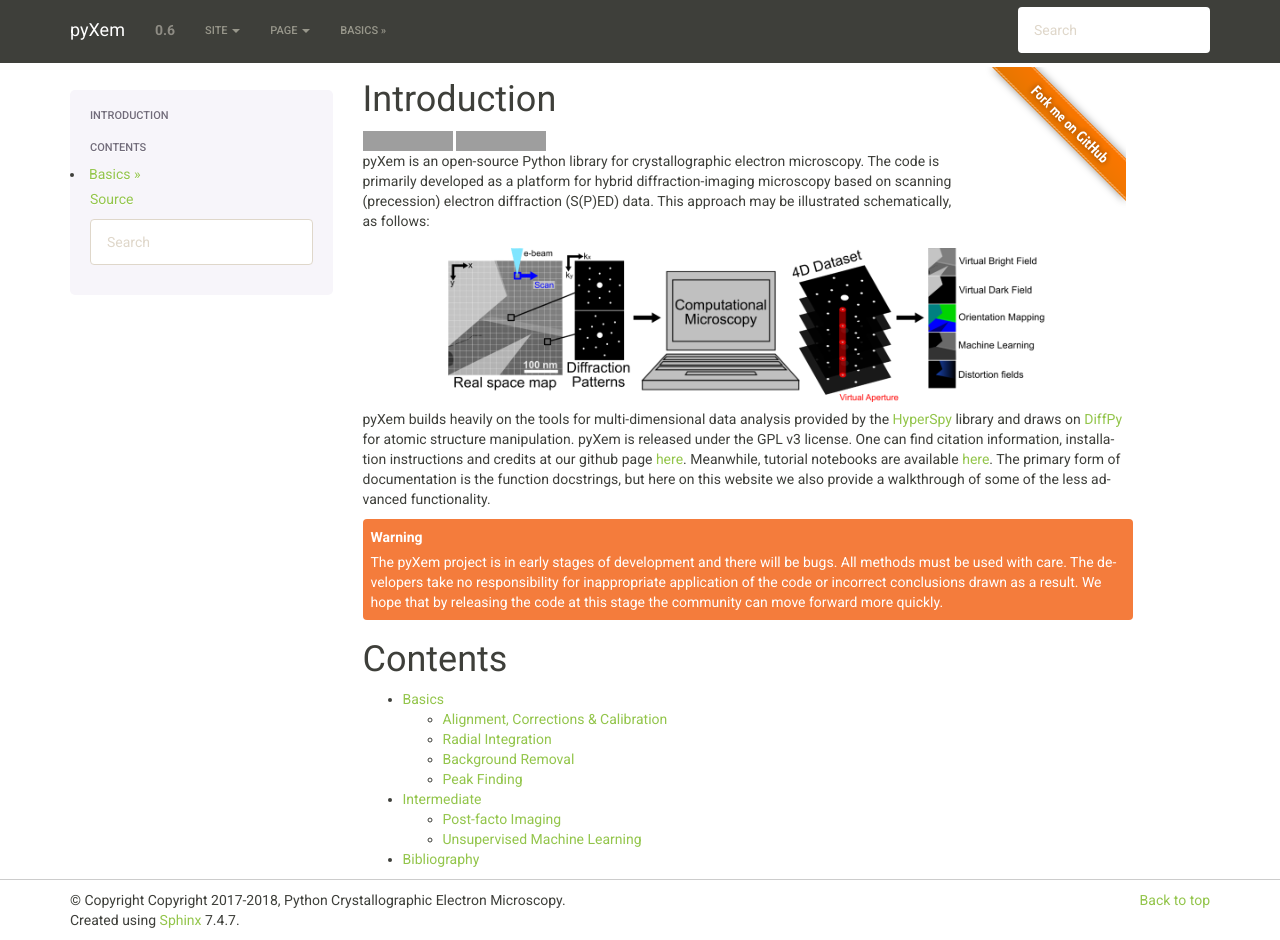
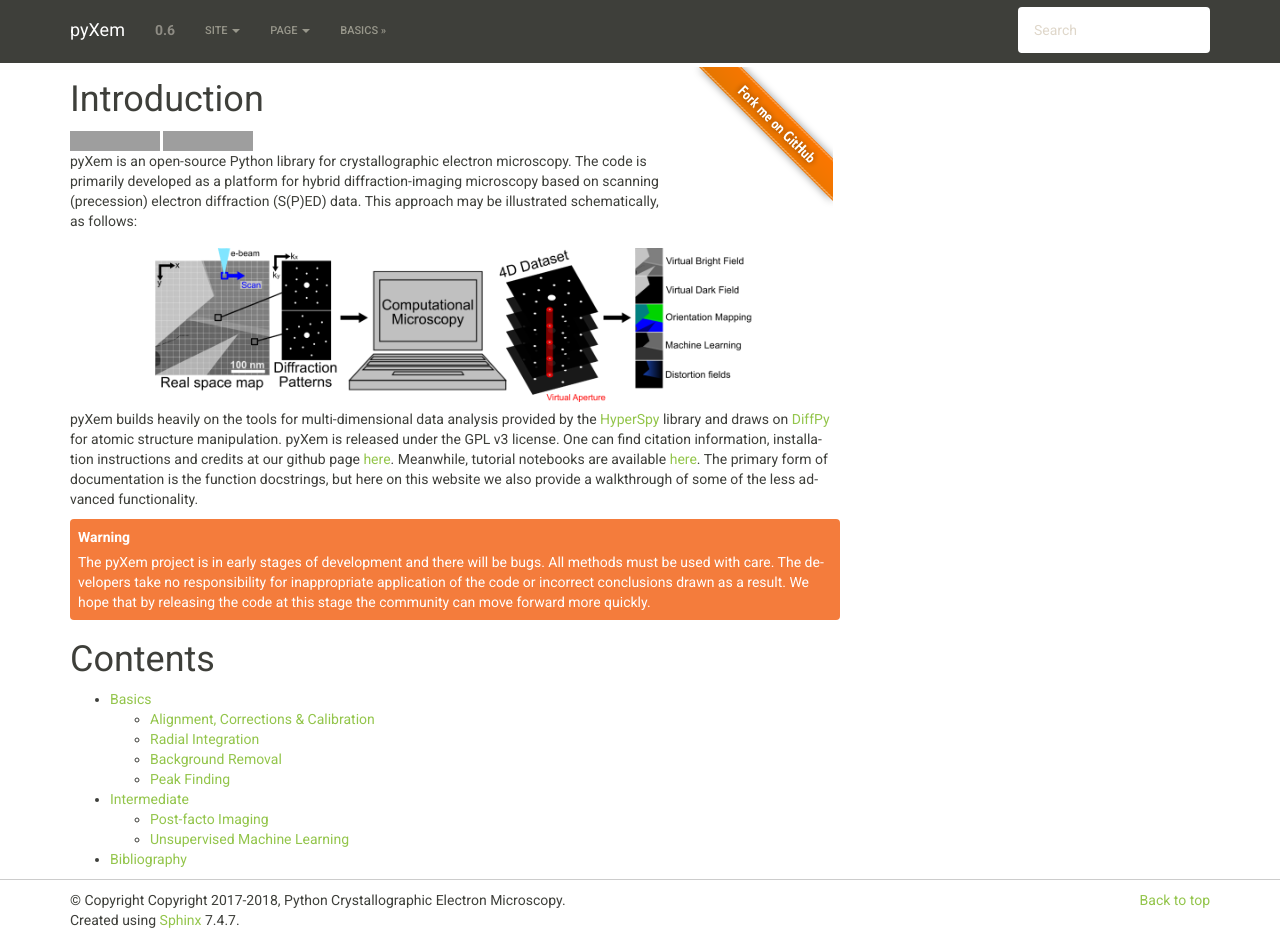
Before and after one commit to pyxem/pyxem, a Sphinx documentation site: the page built from docs/source/index.rst, in a window 1280 px wide and 940 px high. Built offline with Sphinx 7.4.7, drawn with Linux system fonts in a browser that asks for light colours; grey boxes are pictures that could not be loaded.

Commit message:
(attempting) to remove the sidebar

```diff
--- a/docs/source/conf.py
+++ b/docs/source/conf.py
@@ -149,7 +149,8 @@ html_theme_path = sphinx_bootstrap_theme.get_html_theme_path()
 # documentation.
 html_theme_options = {'bootstrap_version': "3",
                       'bootswatch_theme': "sandstone",
-                      'source_link_position': False}
+                      'source_link_position': False,
+                      'nosidebar': True}
 
 # The name for this set of Sphinx documents.
 # "<project> v<release> documentation" by default.
```
